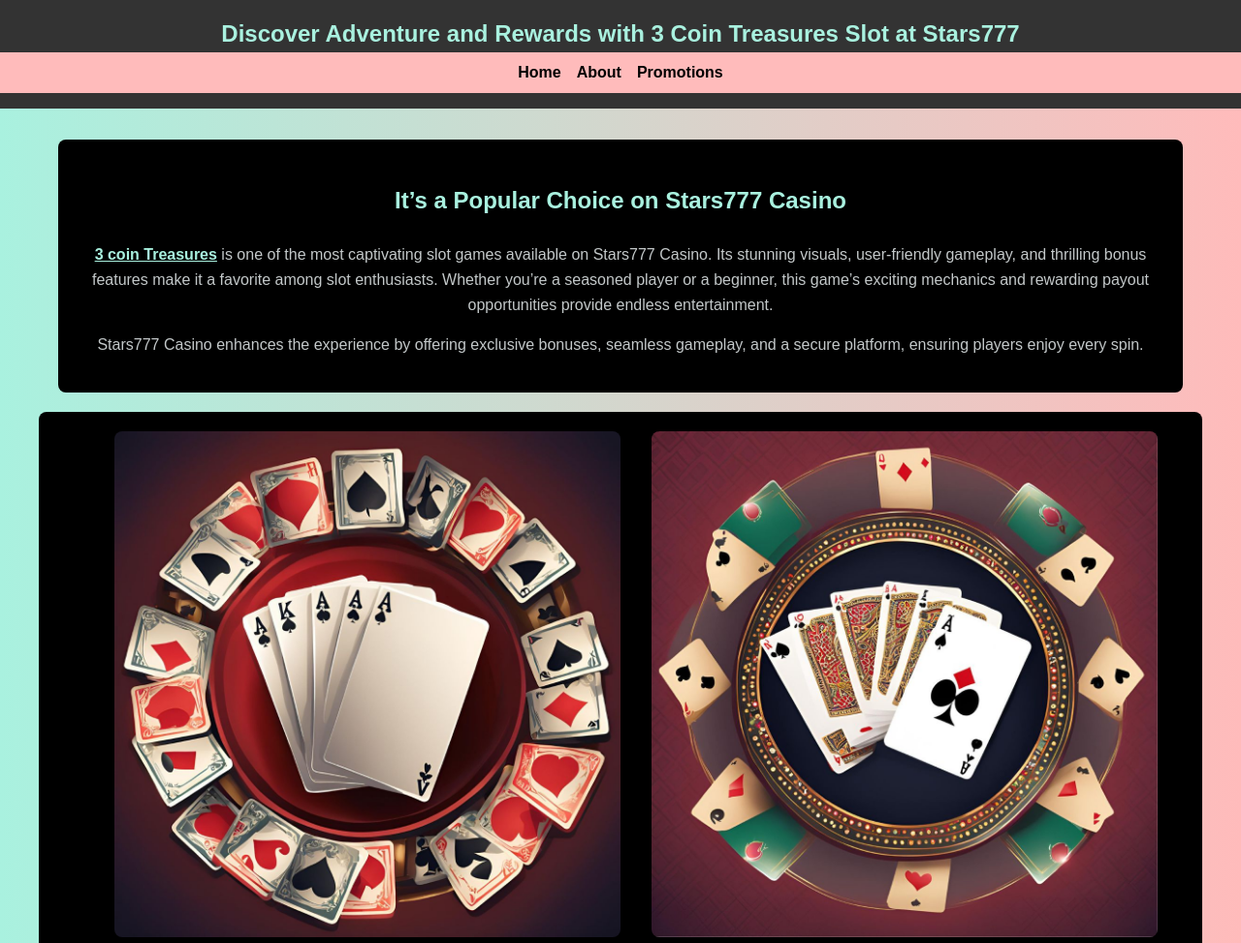
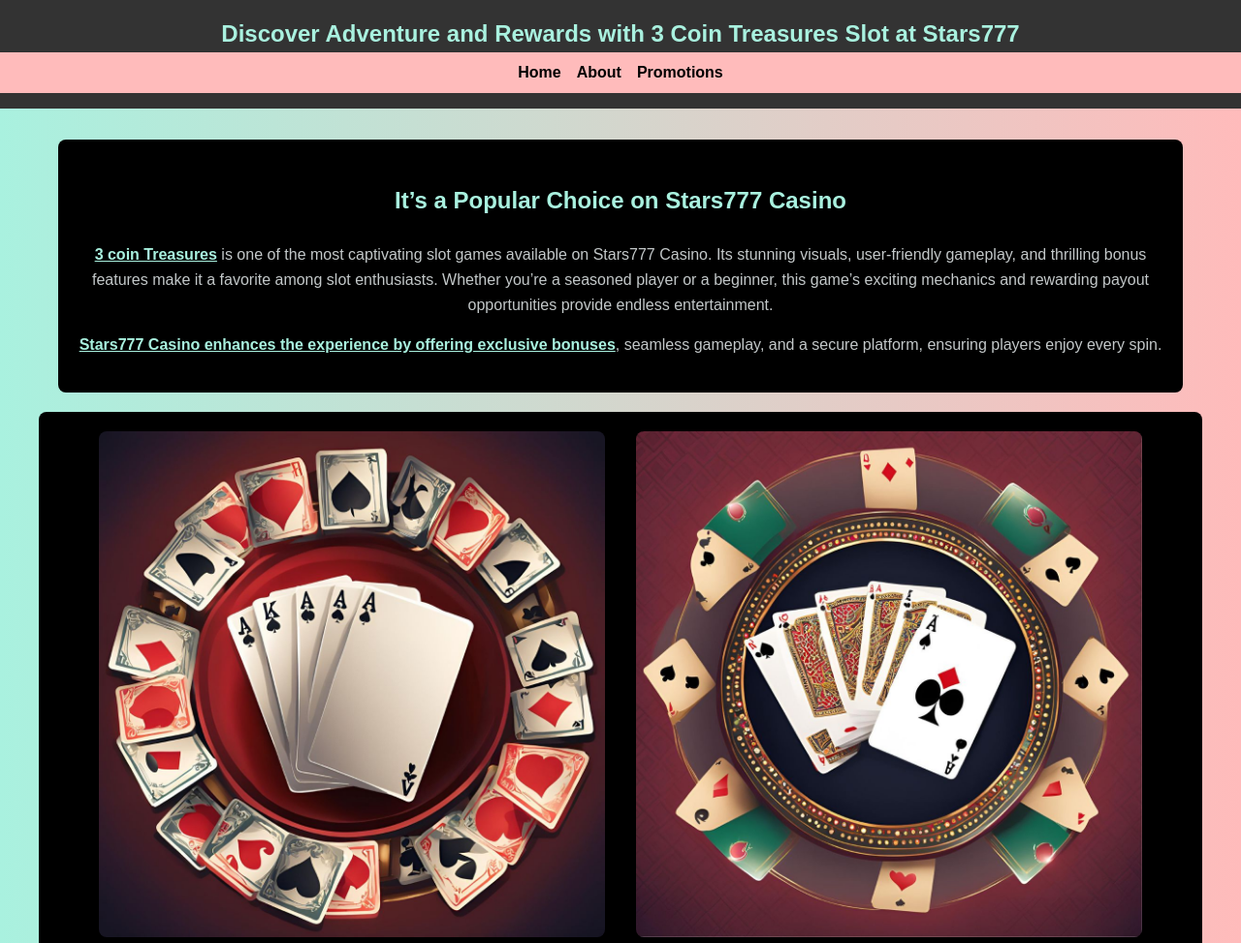
Before and after one commit to Ra1chin/3-coin-Treasures, a plain HTML site: page index.html in a window 1280 px wide. Shown: the top 973 px of the page at 97% size. Drawn offline with Linux system fonts and the light colour scheme.

Commit message:
Update index.html

```diff
--- a/index.html
+++ b/index.html
@@ -28,7 +28,7 @@
     <section class="intro">
       <h1><p style="color: #A9F1DF;" >It’s a Popular Choice on Stars777 Casino</p></h1>
       <p><a href="https://stars777.org/stars777-games/3-coin-treasures/" style="color:#A9F1DF" target="_blank"><strong>3 coin Treasures</strong><a> is one of the most captivating slot games available on Stars777 Casino. Its stunning visuals, user-friendly gameplay, and thrilling bonus features make it a favorite among slot enthusiasts. Whether you’re a seasoned player or a beginner, this game’s exciting mechanics and rewarding payout opportunities provide endless entertainment.</p>
-      <p>Stars777 Casino enhances the experience by offering exclusive bonuses, seamless gameplay, and a secure platform, ensuring players enjoy every spin.</p>
+      <p><a href="https://ra1chin.github.io/Stars777-Casino-Game/" style="color:#A9F1DF" target="_blank"><strong>Stars777 Casino enhances the experience by offering exclusive bonuses</strong></a>, seamless gameplay, and a secure platform, ensuring players enjoy every spin.</p>
     </section>
 
     <section class="blog-images">
```
